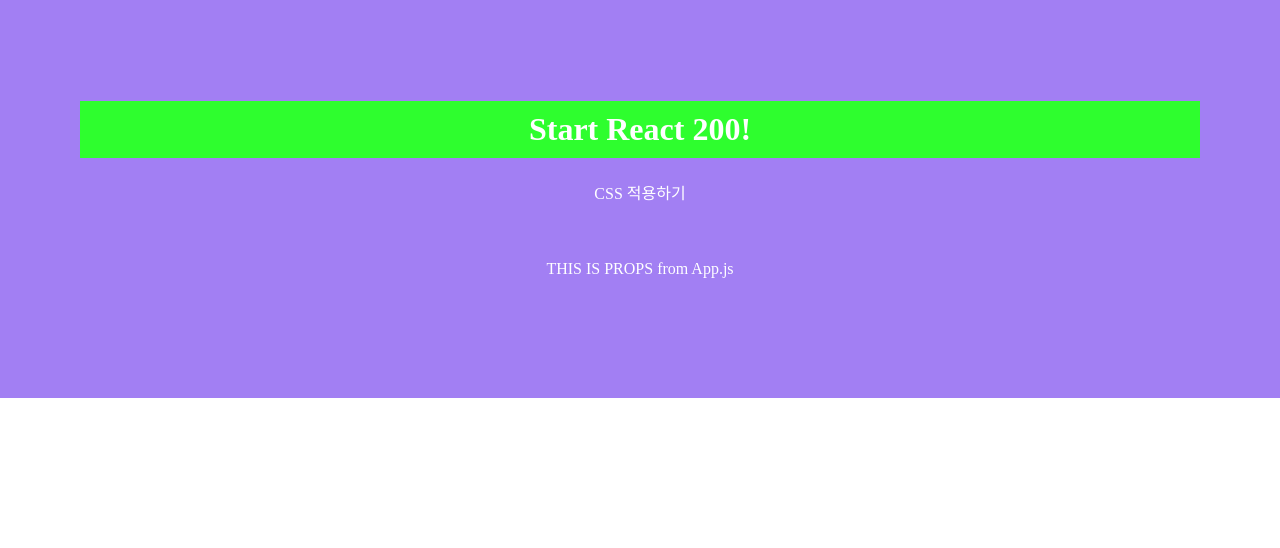
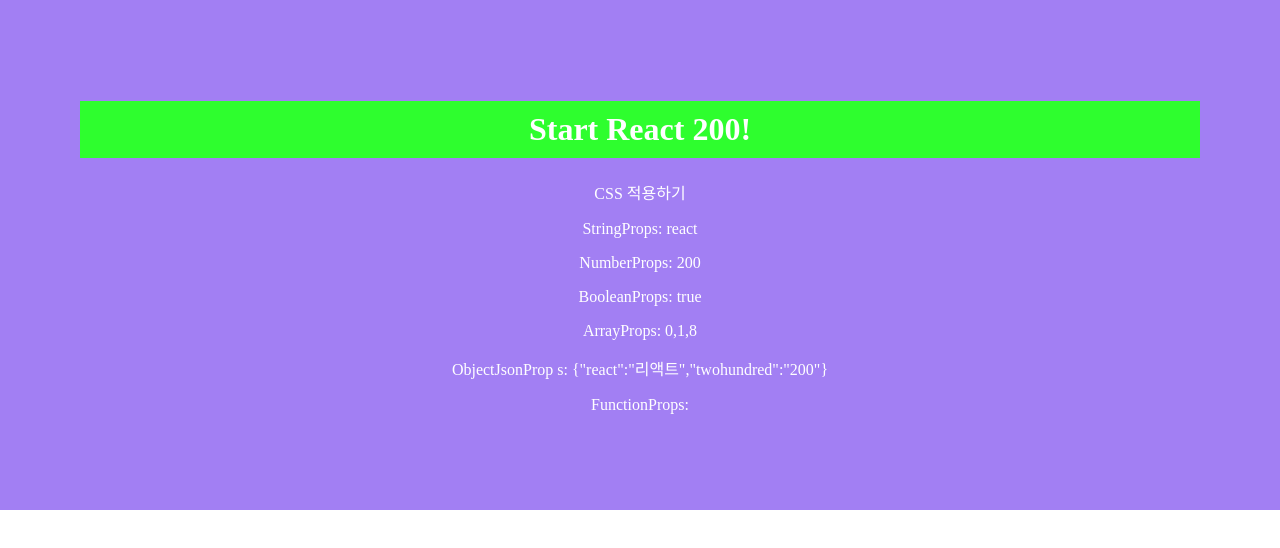
Before and after one commit to alazad7547/fastcampus-project-board, a React (Create React App) app in the folder DongHwan/fastcampus/reactStudy/client/: page / in a window 1280 px wide. Shown: the top 548 px of the page. Built offline with nearby package versions, Linux system fonts and the light colour scheme.

Commit message:
R018
props 자료형 선언하기

```diff
--- a/DongHwan/fastcampus/reactStudy/client/src/App.js
+++ b/DongHwan/fastcampus/reactStudy/client/src/App.js
@@ -14,14 +14,22 @@ import './App.css';
 //import ForEach from './R014_ForEach'
 //import Map from './R015_Map'
 //import Jquery from './R016_Jquery'
-import Props from './R017_Props'
+//import Props from './R017_Props'
+import PropsDatatype from './R018_PropsDatatype'
 
 function App() {
     return (
         <div>
             <h1>Start React 200!</h1>
             <p>CSS 적용하기</p>
-            <Props props_val = "THIS IS PROPS"/>
+            <PropsDatatype
+             String ='react'
+             Number={200}
+             Boolean={1==1}
+             Array={[0,1,8]}
+             ObjectJson={{react:"리액트", twohundred:"200"}}
+             Function={console.log("FunctionProps: function!")}
+            />
         </div>
     );
 }
--- /dev/null
+++ b/DongHwan/fastcampus/reactStudy/client/src/R018_PropsDatatype.js
@@ -0,0 +1,36 @@
+import React, { Component } from 'react';
+import datatype from 'prop-types';
+
+class R018_PropsDatatype extends Component {
+    render(){
+        let {
+            String,
+            Number,
+            Boolean,
+            Array,
+            ObjectJson,
+            Function
+        } = this.props
+        return (
+        <div style={{padding: "0px"}}>
+            <p>StringProps: {String}</p>
+            <p>NumberProps: {Number}</p>
+            <span>BooleanProps: {Boolean.toString()}</span>
+            <p>ArrayProps: {Array.toString()}</p>
+            <p>ObjectJsonProp s: {JSON.stringify(ObjectJson)}</p>
+            <p>FunctionProps: {Function}</p>
+        </div>
+        )
+    }
+}
+
+R018_PropsDatatype.propTypes = {
+    String: datatype.number,
+    Number : datatype.number,
+    Boolean: datatype.bool,
+    Array: datatype.array,
+    ObjectJson: datatype.object,
+    Function: datatype.func,
+}
+
+export default R018_PropsDatatype;
```
